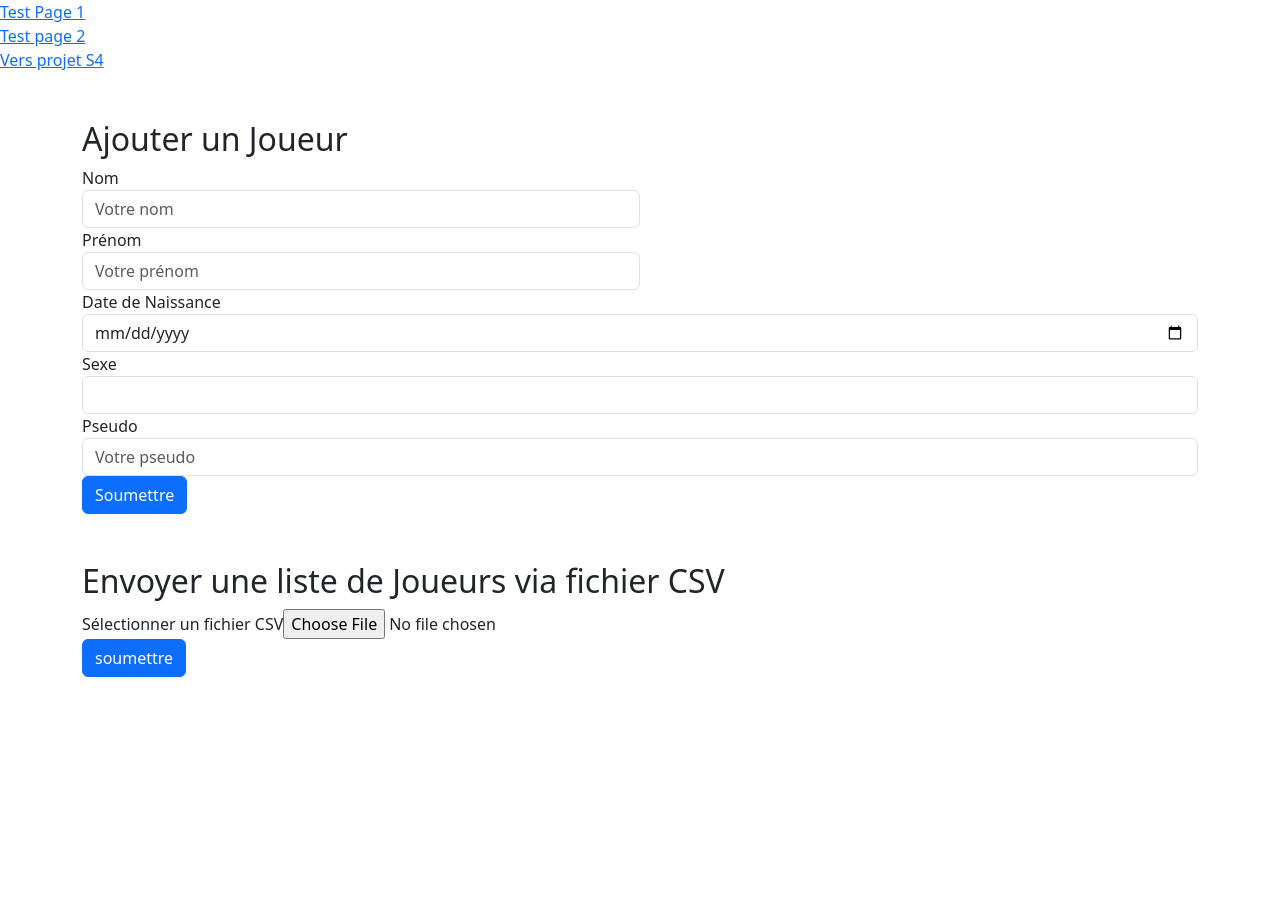
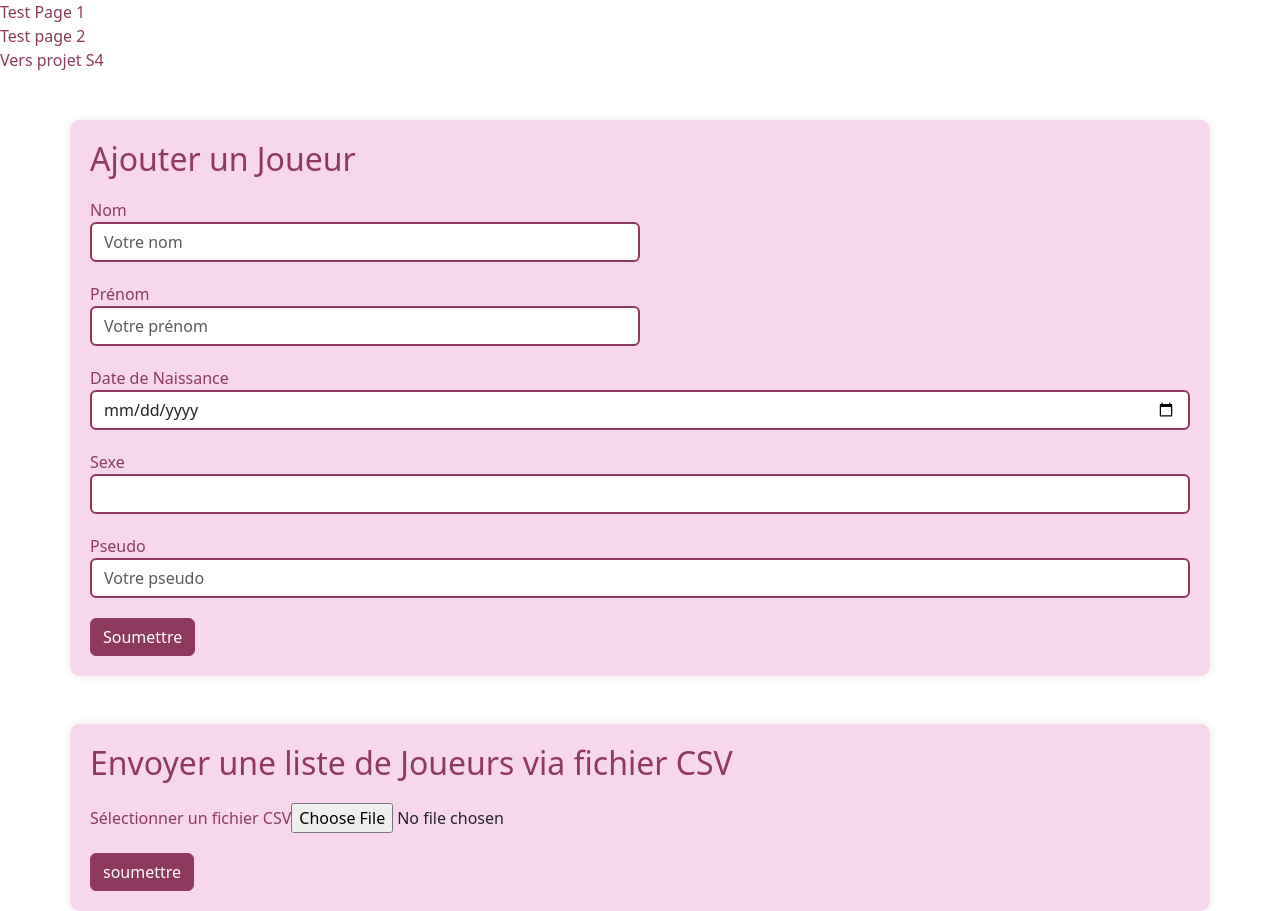
Before and after one commit to Lefa21/Les-clash-des-raquettes, an Angular app in the folder robaingAngularProject/: page /inserer-joueur in a window 1280 px wide. Before the commit the page ends 800 px from the top, so only its background shows below. Built offline with nearby package versions, Linux system fonts and the light colour scheme.

Commit message:
Ajustement de la beauté du site

```diff
--- a/robaingAngularProject/angular.json
+++ b/robaingAngularProject/angular.json
@@ -100,5 +100,8 @@
         }
       }
     }
+  },
+  "cli": {
+    "analytics": false
   }
 }
--- a/robaingAngularProject/src/app/afficher-joueur/afficher-joueur.component.css
+++ b/robaingAngularProject/src/app/afficher-joueur/afficher-joueur.component.css
@@ -1,9 +1,42 @@
-/* Ajoutez ces styles dans votre fichier CSS */
 table {
+  width: 100%;
   border-collapse: collapse;
-  width: 100%;
+}
+
+thead {
+  background-color: #f7d7eb;
 }
 
 th, td {
-  padding: 10px; /* Ajustez la valeur selon vos besoins */
+  padding: 10px;
+  border: 1px solid #8e3a5f;
 }
+
+th {
+  color: #8e3a5f;
+  font-weight: bold;
+}
+
+
+tbody tr:nth-child(even) {
+  background-color: #f7d7eb;
+}
+
+tbody tr:nth-child(odd) {
+  background-color: #fff;
+}
+
+
+.btn-lg {
+  margin-top: 20px;
+}
+
+.btn-lg i {
+  color: #fff;
+  margin-right: 5px;
+}
+
+.btn-lg:hover {
+  background-color: #8e3a5f;
+  border-color: #8e3a5f;
+}
--- a/robaingAngularProject/src/app/app.component.css
+++ b/robaingAngularProject/src/app/app.component.css
@@ -0,0 +1,8 @@
+a {
+  color: #8e3a5f;
+  text-decoration: none;
+}
+
+a:hover {
+  color: #6c2743;
+}
--- a/robaingAngularProject/src/app/inserer-joueur/inserer-joueur.component.css
+++ b/robaingAngularProject/src/app/inserer-joueur/inserer-joueur.component.css
@@ -0,0 +1,47 @@
+.container {
+  background-color: #f7d7eb;
+  padding: 20px;
+  border-radius: 10px;
+  box-shadow: 0 0 10px rgba(0, 0, 0, 0.1);
+  margin-top: 20px;
+}
+
+h2 {
+  color: #8e3a5f;
+  margin-bottom: 20px;
+}
+
+.form-group {
+  margin-bottom: 20px;
+}
+
+label {
+  color: #8e3a5f;
+}
+
+.form-control {
+  border: 2px solid #8e3a5f;
+}
+
+.btn-primary {
+  background-color: #8e3a5f;
+  border-color: #8e3a5f;
+}
+
+.btn-primary:hover {
+  background-color: #6c2743;
+  border-color: #6c2743;
+}
+
+
+div[role="alert"] {
+  margin-top: 20px;
+  padding: 10px;
+  background-color: #f8d7da;
+  border: 1px solid #f5c6cb;
+  border-radius: 5px;
+}
+
+p {
+  margin: 0;
+}
--- a/robaingAngularProject/src/app/modifier-joueur/modifier-joueur.component.css
+++ b/robaingAngularProject/src/app/modifier-joueur/modifier-joueur.component.css
@@ -0,0 +1,43 @@
+.container {
+  background-color: #f7d7eb;
+  padding: 20px;
+  border-radius: 10px;
+  box-shadow: 0 0 10px rgba(0, 0, 0, 0.1);
+}
+
+.form-group {
+  margin-bottom: 20px;
+}
+
+label {
+  color: #8e3a5f;
+}
+
+.form-control {
+  border: 2px solid #8e3a5f;
+}
+
+.btn-primary {
+  background-color: #8e3a5f;
+  border-color: #8e3a5f;
+}
+
+.btn-primary:hover {
+  background-color: #6c2743;
+  border-color: #6c2743;
+}
+
+
+.btn-lg {
+  margin-top: 20px;
+}
+
+.btn-lg i {
+  color: #fff;
+  margin-right: 5px;
+}
+
+.btn-lg:hover {
+  background-color: #6c2743;
+  border-color: #6c2743;
+}
--- a/robaingAngularProject/src/app/projet-s4/projet-s4.component.css
+++ b/robaingAngularProject/src/app/projet-s4/projet-s4.component.css
@@ -0,0 +1,25 @@
+.navbar {
+  background-color: #f7d7eb;
+  display: flex;
+  justify-content: center;
+}
+
+.navbar-brand {
+  color: #8e3a5f;
+}
+
+.navbar-toggler-icon {
+  background-color: #8e3a5f;
+}
+
+.nav-link {
+  color: #8e3a5f !important;
+}
+
+.nav-link:hover {
+  color: #6c2743 !important;
+}
+
+.navbar-nav {
+  margin: auto;
+}
--- a/robaingAngularProject/src/app/supprimer-joueur/supprimer-joueur.component.css
+++ b/robaingAngularProject/src/app/supprimer-joueur/supprimer-joueur.component.css
@@ -0,0 +1,43 @@
+.container {
+  background-color: #f7d7eb;
+  padding: 20px;
+  border-radius: 10px;
+  box-shadow: 0 0 10px rgba(0, 0, 0, 0.1);
+}
+
+.form-group {
+  margin-bottom: 20px;
+}
+
+label {
+  color: #8e3a5f;
+}
+
+.form-control {
+  border: 2px solid #8e3a5f;
+}
+
+.btn-primary {
+  background-color: #8e3a5f;
+  border-color: #8e3a5f;
+}
+
+.btn-primary:hover {
+  background-color: #6c2743;
+  border-color: #6c2743;
+}
+
+
+.btn-lg {
+  margin-top: 20px;
+}
+
+.btn-lg i {
+  color: #fff;
+  margin-right: 5px;
+}
+
+.btn-lg:hover {
+  background-color: #6c2743;
+  border-color: #6c2743;
+}
```
